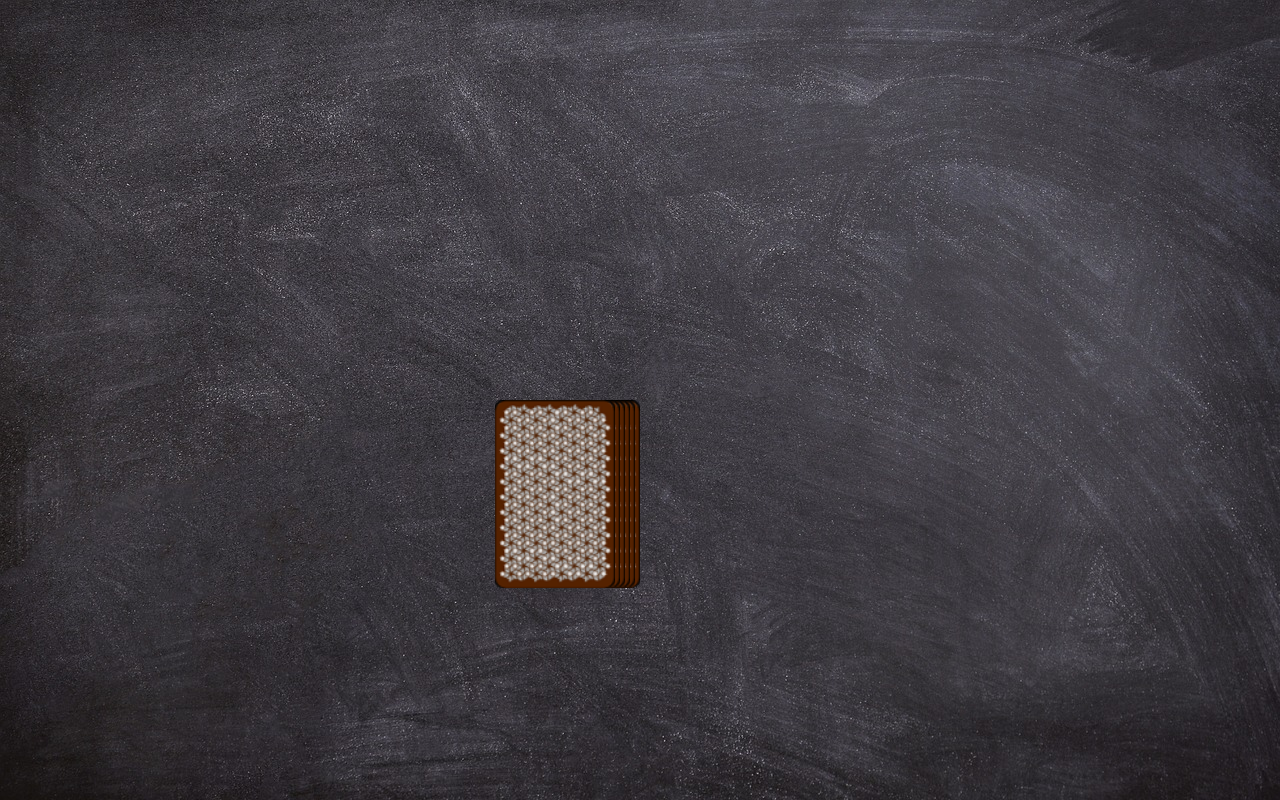
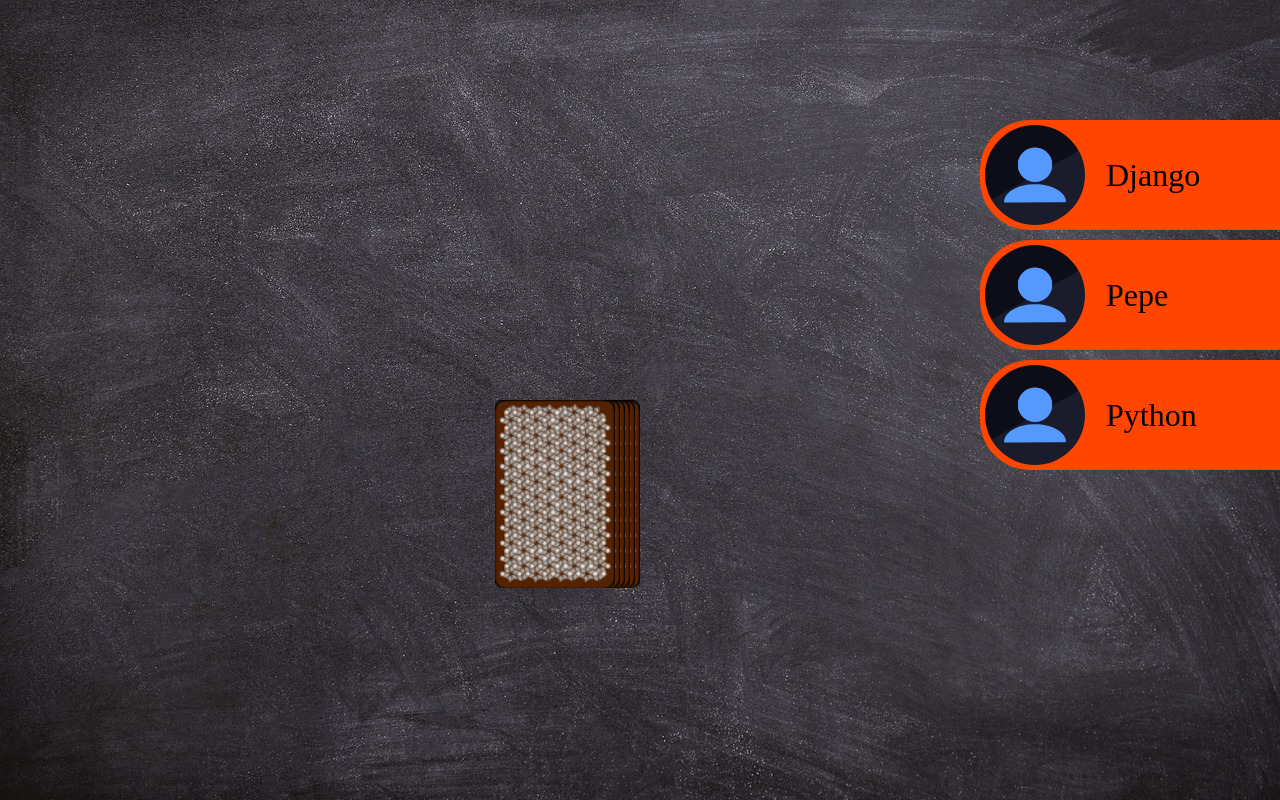
Before and after one commit to pkieber/ringoffire, an Angular app: page /game in a window 1280 px wide. Built offline with nearby package versions, Linux system fonts and the light colour scheme.

Commit message:
add player component and design name tags

```diff
--- a/src/app/game/game.component.html
+++ b/src/app/game/game.component.html
@@ -1,3 +1,7 @@
+<app-player *ngFor="let player of game.players; let i = index"
+    [ngStyle]="{'top.px': 120 + (i * 120)}" [name]="player"
+    class="player-position"></app-player>
+
 <div class="field">
     <div class="card-stack">
         <!-- Card stack -->
--- a/src/app/game/game.component.scss
+++ b/src/app/game/game.component.scss
@@ -50,3 +50,8 @@
         transform: scale(1.3) translateX(140px) translateY(-180px) rotate(-10deg);
     }
 }
+
+.player-position {
+    position: absolute;
+    right: 0;
+}
--- a/src/app/player/player.component.html
+++ b/src/app/player/player.component.html
@@ -1 +1,4 @@
-<p>player works!</p>
+<div class="player">
+    <img src="./../../assets/img/profile/player1.png">
+    <span>{{ name }}</span>
+</div>
--- a/src/app/player/player.component.scss
+++ b/src/app/player/player.component.scss
@@ -0,0 +1,22 @@
+.player {
+    width: 300px;
+    display: flex;
+    align-items: center;
+    border-top-left-radius: 50px;
+    border-bottom-left-radius: 50px;
+
+    span {
+        font-size: 32px;
+        margin-left: 16px;
+    }
+
+    background-color: orangered;
+
+    img {
+        width: 100px;
+        height: 100px;
+        object-fit: cover;
+        border-radius: 100%;
+        padding: 5px;
+    }
+}
--- a/src/app/player/player.component.ts
+++ b/src/app/player/player.component.ts
@@ -1,10 +1,20 @@
-import { Component } from '@angular/core';
+import { Component, Input, OnInit } from '@angular/core';
 
 @Component({
   selector: 'app-player',
   templateUrl: './player.component.html',
   styleUrls: ['./player.component.scss']
 })
-export class PlayerComponent {
+export class PlayerComponent implements OnInit{
+
+  @Input() name: string = '';
+
+  constructor() {
+    this.name = '';
+  }
+
+  ngOnInit(): void {
+
+  }
 
 }
--- a/src/models/game.ts
+++ b/src/models/game.ts
@@ -1,5 +1,5 @@
 export class Game {
-    public players: string[]  = [];
+    public players: string[]  = ['Django', 'Pepe', 'Python'];
     public stack: string[]  = [];
     public playedCards: string[] = [];
     public currentPlayer: number = 0;
```
Also changed, not shown: src/assets/img/profile/player1.png (added), src/assets/img/profile/player2.png (added).
